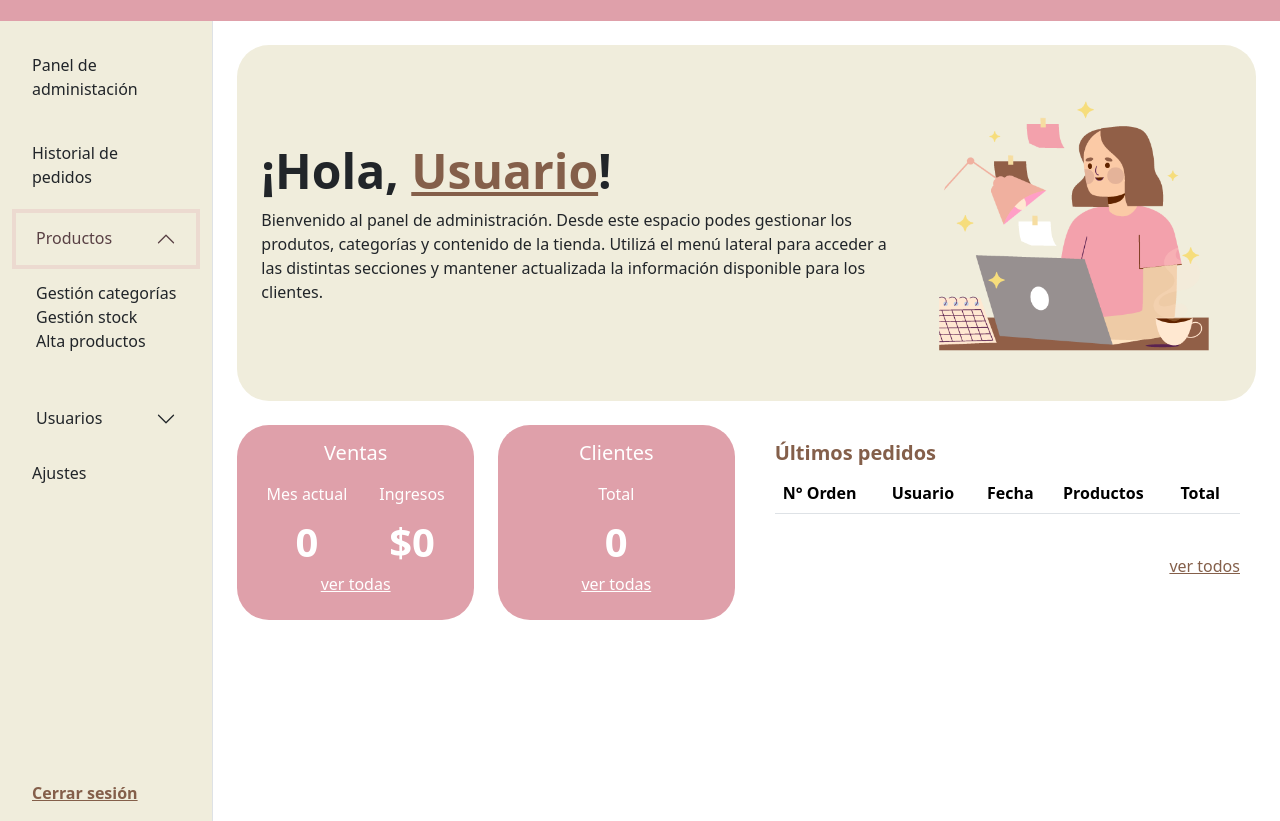
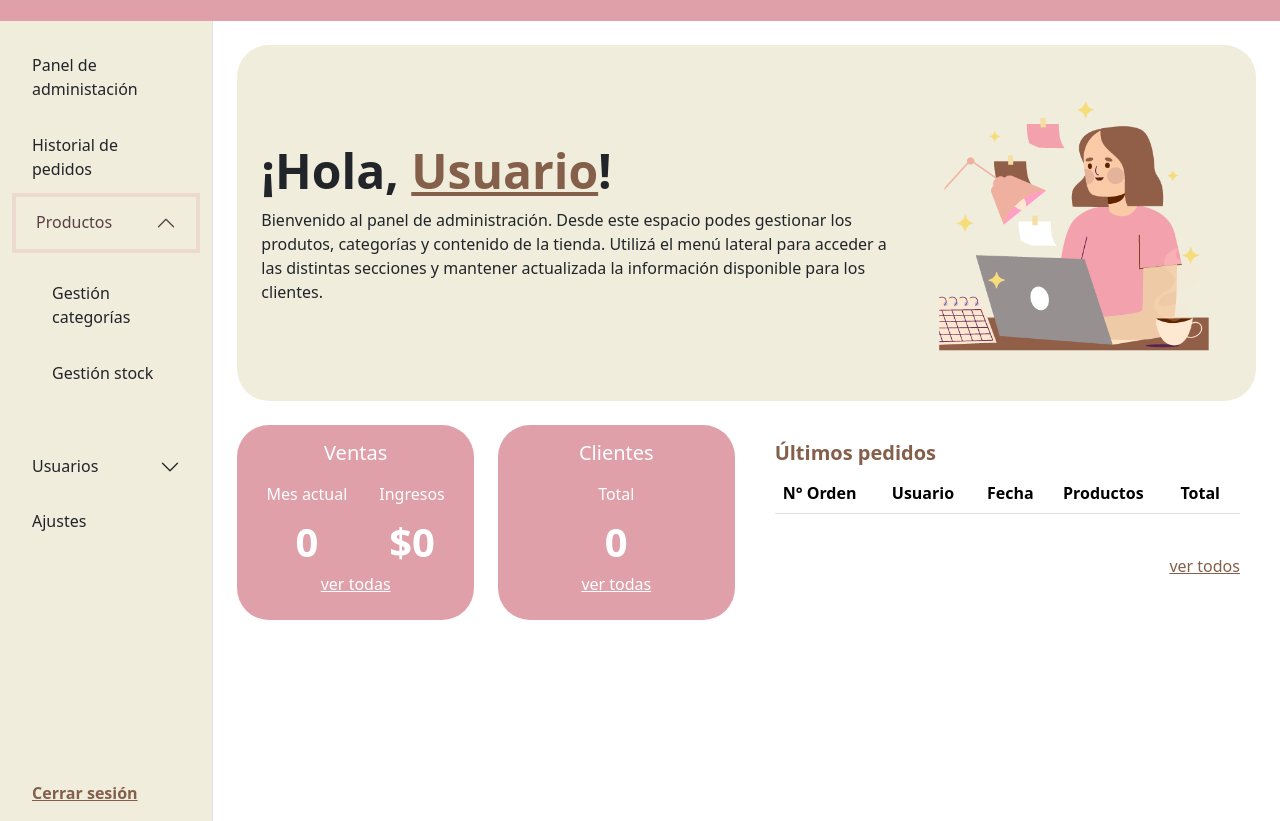
Before and after one commit to 2026-Proyectos-PIPW-2B/p-comision-17, a website: page admin.html in a window 1280 px wide. Both pictures are taken after a click on the button "Productos". Shown: the part 77-898 px from the top of the page. Drawn offline with nearby package versions, Linux system fonts and the light colour scheme.

Commit message:
Admin actualizaciones

```diff
--- a/admin.html
+++ b/admin.html
@@ -3,13 +3,15 @@
   <head>
     <meta charset="UTF-8" />
     <meta name="viewport" content="width=device-width, initial-scale=1.0" />
-    <title>Librarium | Panel de administación </title>
+    <title>Librarium | Panel de administación</title>
     <link
       href="https://cdn.jsdelivr.net/npm/bootstrap@5.3.8/dist/css/bootstrap.min.css"
       rel="stylesheet"
       integrity="sha384-sRIl4kxILFvY47J16cr9ZwB07vP4J8+LH7qKQnuqkuIAvNWLzeN8tE5YBujZqJLB"
-      crossorigin="anonymous"/>
+      crossorigin="anonymous"
+    />
     <link rel="stylesheet" href="./css/style.css" />
+    <link rel="stylesheet" href="css/admin.css">
   </head>
 
   <body>
@@ -25,16 +27,20 @@
       <div class="row min-vh-100">
         <aside class="col-12 col-md-3 col-lg-2 border-end p-3 bg-secondary">
           <nav class="d-flex flex-column h-100">
-            <a href="admin.html" class="nav-link mb-4 mt-3 px-3">Panel de administación</a>
-            <a href="historial-pedidos.html" class="nav-link mb-4 mt-3 px-3">
+
+            <a href="admin.html" class="nav-link  p-3"> Panel de administación</a>
+            <a href="historial-pedidos.html" class="nav-link  p-3">
               Historial de pedidos
             </a>
 
-            <div class="accordion accordion-flush bg-secondary" id="menuAroductos">
+            <div
+              class="accordion accordion-flush bg-secondary"
+              id="menuProductos"
+            >
               <div class="accordion-item bg-secondary border-0">
                 <h2 class="accordion-header">
                   <button
-                    class="accordion-button collapsed bg-secondary"
+                    class="accordion-button collapsed bg-secondary nav-link"
                     type="button"
                     data-bs-toggle="collapse"
                     data-bs-target="#productos"
@@ -45,11 +51,14 @@
 
                 <div id="productos" class="accordion-collapse collapse mb-4">
                   <div class="accordion-body mb-2 bg-secondary">
-                    <a href="gestion-categorias.html" class="nav-link"> Gestión categorías </a>
+                    <a href="gestion-categorias.html" class="nav-link p-3">
+                      Gestión categorías
+                    </a>
 
-                    <a href="gestion-stock.html" class="nav-link"> Gestión stock </a>
+                    <a href="gestion-stock.html" class="nav-link p-3">
+                      Gestión stock
+                    </a>
 
-                    <a href="alta-productos.html" class="nav-link"> Alta productos </a>
                   </div>
                 </div>
               </div>
@@ -59,7 +68,7 @@
               <div class="accordion-item bg-secondary border-0">
                 <h2 class="accordion-header">
                   <button
-                    class="accordion-button collapsed bg-secondary"
+                    class="accordion-button collapsed bg-secondary nav-link p-3"
                     type="button"
                     data-bs-toggle="collapse"
                     data-bs-target="#usuarios"
@@ -70,17 +79,25 @@
 
                 <div id="usuarios" class="accordion-collapse collapse mb-4">
                   <div class="accordion-body mb-2 bg-secondary">
-                    <a href="nuevo-admin.html" class="nav-link"> Nuevo administrador </a>
+                    <a href="nuevo-admin.html" class="nav-link p-3">
+                      Nuevo administrador
+                    </a>
 
-                    <a href="gestion-clientes.html" class="nav-link"> Gestión de clientes </a>
+                    <a href="gestion-clientes.html" class="nav-link p-3">
+                      Gestión de clientes
+                    </a>
                   </div>
                 </div>
               </div>
             </div>
 
-            <a href="ajustes.html" class="nav-link mt-3 mb-4 px-3"> Ajustes </a>
+            <a href="ajustes.html" class="nav-link p-3"> Ajustes </a>
 
-            <a href="#" id="btn-cerrarSesion" class="mt-auto fw-bold px-3 text-info">
+            <a
+              href="#"
+              id="btn-cerrarSesion"
+              class="mt-auto fw-bold px-3 text-info"
+            >
               Cerrar sesión
             </a>
           </nav>
@@ -129,7 +146,7 @@
                 class="card align-items-center rounded-5 bg-primary border-0"
               >
                 <div class="card-body mb-2 text-white">
-                  <h5 class="card-title text-center  mb-4">Ventas</h5>
+                  <h5 class="card-title text-center mb-4">Ventas</h5>
 
                   <div class="d-flex justify-content-around text-center">
                     <div class="px-3">
```
